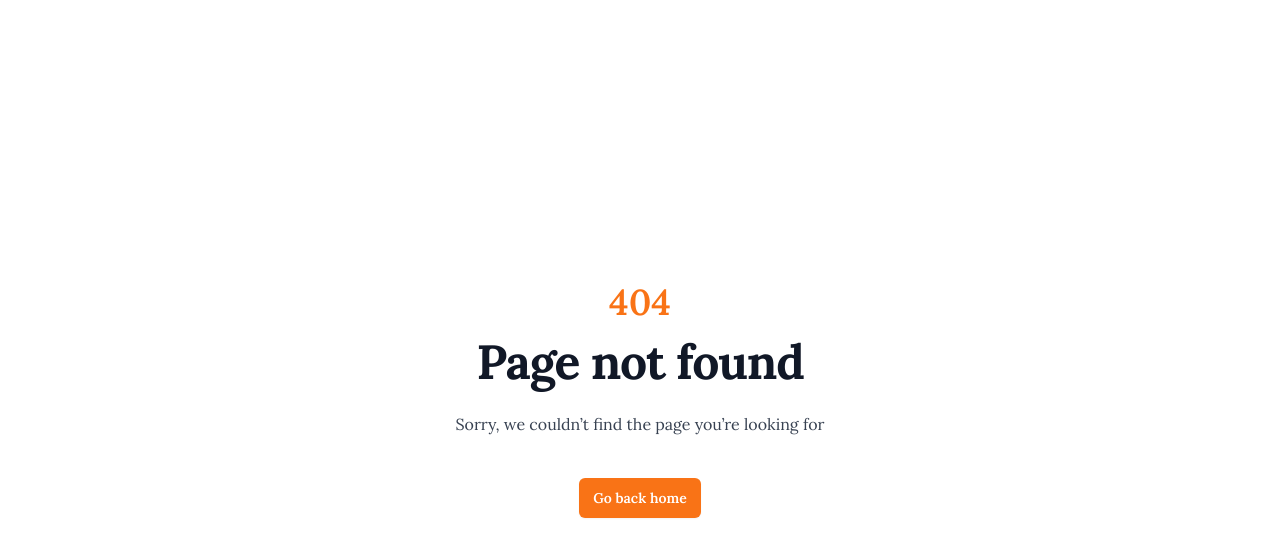
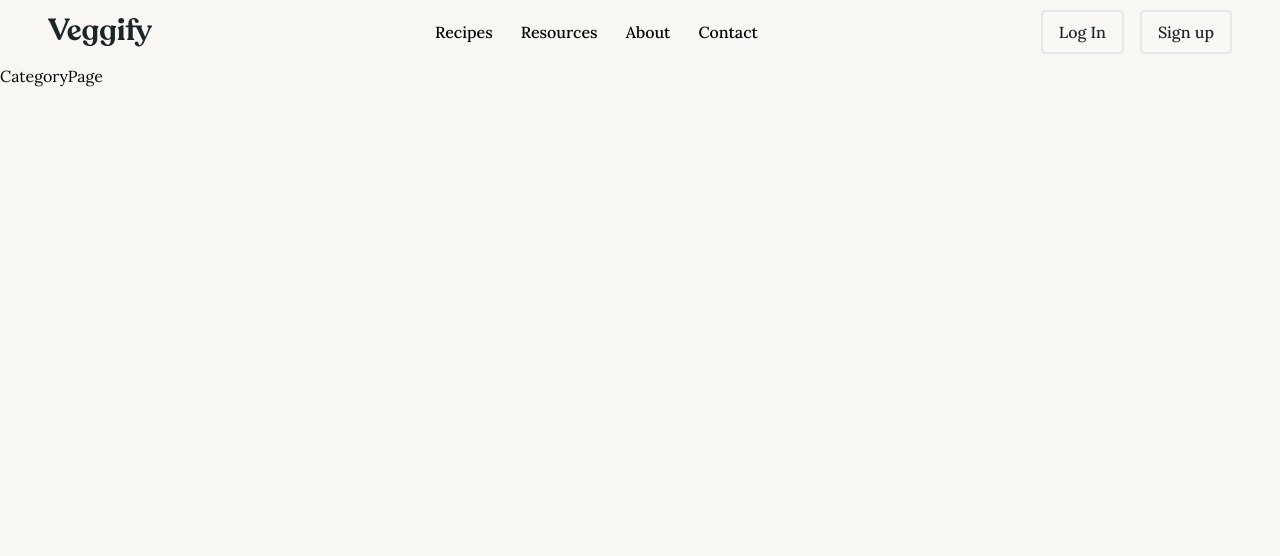
Before and after one commit to HossainRafi/Veggify, a React (Vite) app in the folder frontend/: page /categories/1 in a window 1280 px wide. Before the commit this address had no page. Shown: the top 556 px of the page. Built offline with nearby package versions, Linux system fonts and the light colour scheme.

Commit message:
category path

```diff
--- a/frontend/src/main.jsx
+++ b/frontend/src/main.jsx
@@ -5,6 +5,7 @@ import { createBrowserRouter, RouterProvider } from "react-router-dom";
 import App from "./App";
 import Home from "./pages/home/Home";
 import { ErrorPage } from "./components/ErrorPage";
+import { CategoryPage } from "./pages/category/CategoryPage";
 
 const router = createBrowserRouter([
   {
@@ -16,6 +17,10 @@ const router = createBrowserRouter([
         path: "/",
         element: <Home />,
       },
+      {
+        path: "/categories/:category",
+        element: <CategoryPage />,
+      },
     ],
   },
 ]);
--- /dev/null
+++ b/frontend/src/pages/category/CategoryPage.jsx
@@ -0,0 +1,7 @@
+import React from 'react'
+
+export const CategoryPage = () => {
+  return (
+    <div>CategoryPage</div>
+  )
+}
```
